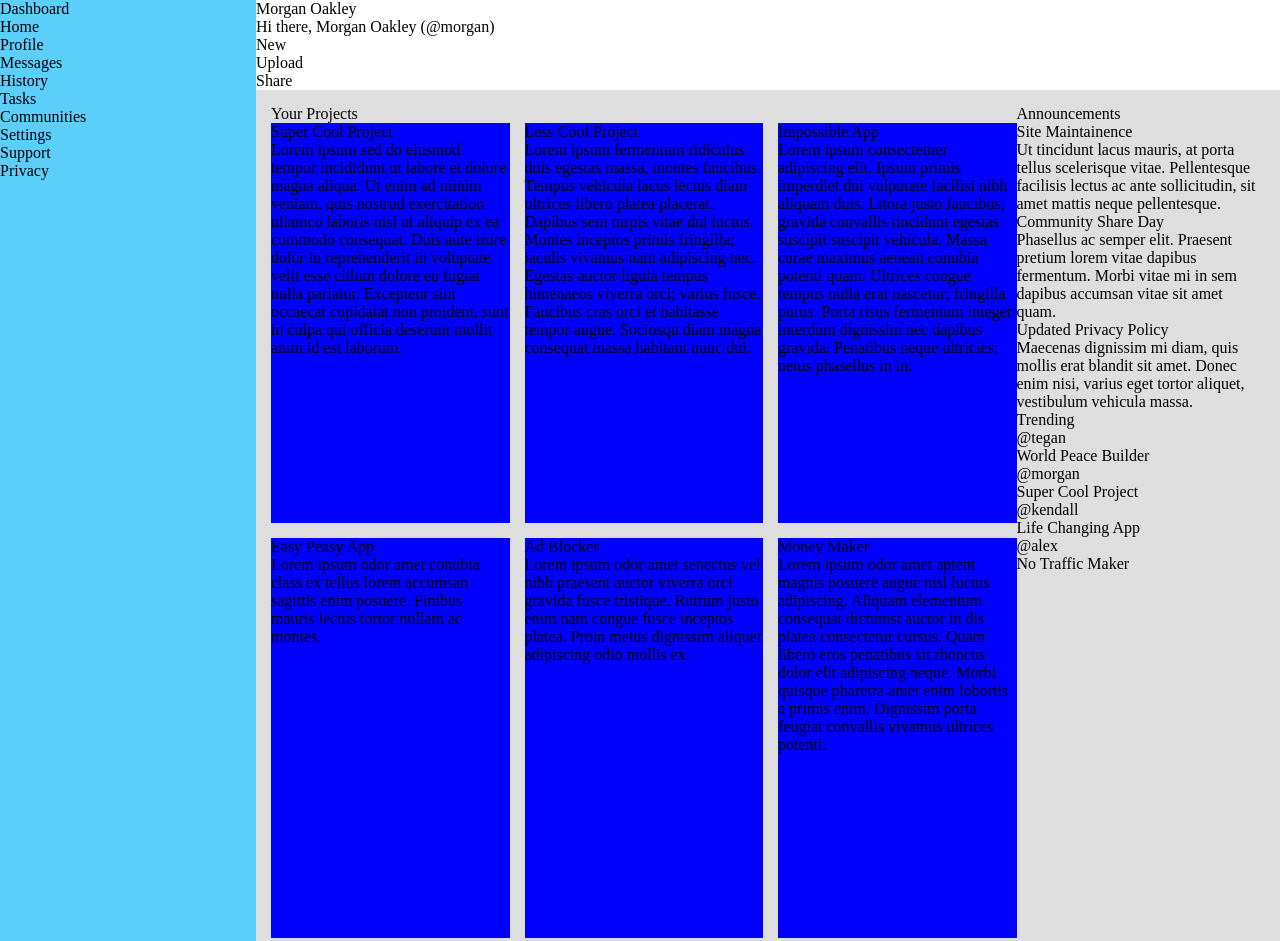
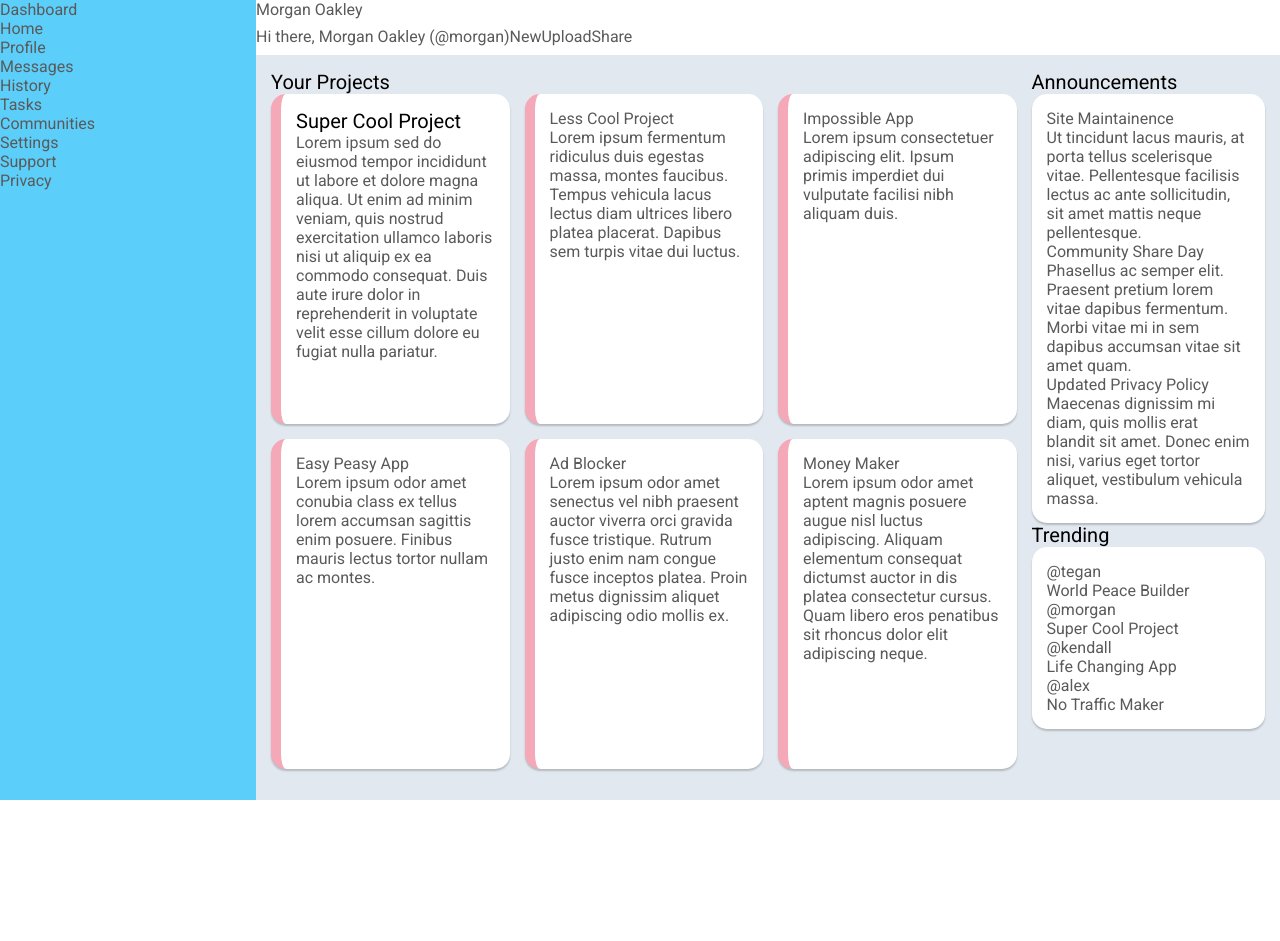
Before and after one commit to eris6/admindashboard, a plain HTML site: page index.html in a window 1280 px wide. Shown: the top 941 px of the page. After the commit the page ends 800 px from the top, so only its background shows below. Drawn offline with Linux system fonts and the light colour scheme.

Commit message:
Add font and border colors/shadows

```diff
--- a/index.html
+++ b/index.html
@@ -5,17 +5,25 @@
     <meta name="viewport" content="width=device-width, initial-scale=1.0">
     <title>Document</title>
     <link rel="stylesheet" href="styles.css">
+    <link rel="preconnect" href="https://fonts.googleapis.com">
+    <link rel="preconnect" href="https://fonts.gstatic.com" crossorigin>
+    <link href="https://fonts.googleapis.com/css2?family=Roboto:ital,wght@0,100;0,300;0,400;0,500;0,700;0,900;1,100;1,300;1,400;1,500;1,700;1,900&display=swap" rel="stylesheet">
+
 </head>
 <body>
     <div class="container">
         <div class="header">
-            <div class="top-header-row"></div>
+            <div class="top-header-row">
                 <div class="search-bar"></div>
                 <div class="top-right-icons">Morgan Oakley</div>
+            </div>
+            <div class="bottom-header-row">
                 <div class="welcome-message">Hi there, Morgan Oakley (@morgan)</div>
                 <div class="new-button">New</div>
                 <div class="upload-button">Upload</div>
                 <div class="share-button">Share</div>
+            </div>
+
         </div>
         <div class="sidebar">
             <div class="dashboard">Dashboard</div>
@@ -32,24 +40,25 @@
 
         <div class="main-container">
             <div class="your-projects">
-                Your Projects
+                <div class="main-content-header">Your Projects</div>
 
                 <div class="all-cards">
                     <div class="card">
-                        Super Cool Project
-                        <p>Lorem ipsum sed do eiusmod tempor incididunt ut labore et dolore magna aliqua. Ut enim ad minim veniam, quis nostrud exercitation ullamco laboris nisi ut aliquip ex ea commodo consequat. Duis aute irure dolor in reprehenderit in voluptate velit esse cillum dolore eu fugiat nulla pariatur. Excepteur sint occaecat cupidatat non proident, sunt in culpa qui officia deserunt mollit anim id est laborum.</p>
+                        <div class="main-content-header">Super Cool Project</div>
+
+                        <p>Lorem ipsum sed do eiusmod tempor incididunt ut labore et dolore magna aliqua. Ut enim ad minim veniam, quis nostrud exercitation ullamco laboris nisi ut aliquip ex ea commodo consequat. Duis aute irure dolor in reprehenderit in voluptate velit esse cillum dolore eu fugiat nulla pariatur.</p>
                     </div>
                     <div class="card">
                         Less Cool Project
-                        <p>Lorem ipsum fermentum ridiculus duis egestas massa, montes faucibus. Tempus vehicula lacus lectus diam ultrices libero platea placerat. Dapibus sem turpis vitae dui luctus. Montes inceptos primis fringilla; iaculis vivamus nam adipiscing nec. Egestas auctor ligula tempus himenaeos viverra orci; varius fusce. Faucibus cras orci et habitasse tempor augue. Sociosqu diam magna consequat massa habitant nunc dui.</p>
+                        <p>Lorem ipsum fermentum ridiculus duis egestas massa, montes faucibus. Tempus vehicula lacus lectus diam ultrices libero platea placerat. Dapibus sem turpis vitae dui luctus.</p>
                     </div>
                     <div class="card">
                         Impossible App
-                        <p>Lorem ipsum consectetuer adipiscing elit. Ipsum primis imperdiet dui vulputate facilisi nibh aliquam duis. Litora justo faucibus, gravida convallis tincidunt egestas suscipit suscipit vehicula. Massa curae maximus aenean conubia potenti quam. Ultrices congue tempus nulla erat nascetur; fringilla purus. Porta risus fermentum integer interdum dignissim nec dapibus gravida. Penatibus neque ultricies; netus phasellus in in.</p>
+                        <p>Lorem ipsum consectetuer adipiscing elit. Ipsum primis imperdiet dui vulputate facilisi nibh aliquam duis. </p>
                     </div>
                     <div class="card">
                         Easy Peasy App
-                        <p>Lorem ipsum odor amet conubia class ex tellus lorem accumsan sagittis enim posuere. Finibus mauris lectus tortor nullam ac montes.                    </p>
+                        <p>Lorem ipsum odor amet conubia class ex tellus lorem accumsan sagittis enim posuere. Finibus mauris lectus tortor nullam ac montes.</p>
                     </div>
                     <div class="card">
                         Ad Blocker
@@ -57,14 +66,14 @@
                     </div>
                     <div class="card">
                         Money Maker
-                        <p>Lorem ipsum odor amet aptent magnis posuere augue nisl luctus adipiscing. Aliquam elementum consequat dictumst auctor in dis platea consectetur cursus. Quam libero eros penatibus sit rhoncus dolor elit adipiscing neque. Morbi quisque pharetra amet enim lobortis a primis enim. Dignissim porta feugiat convallis vivamus ultrices potenti.</p>
+                        <p>Lorem ipsum odor amet aptent magnis posuere augue nisl luctus adipiscing. Aliquam elementum consequat dictumst auctor in dis platea consectetur cursus. Quam libero eros penatibus sit rhoncus dolor elit adipiscing neque. </p>
                     </div>
                 </div>
 
             </div>
             <div class="right-bar">
+                <div class="main-content-header">Announcements</div>
                 <div class="announcements">
-                    Announcements
                     <div class="site-maintainence">
                         Site Maintainence
                         <p>Ut tincidunt lacus mauris, at porta tellus scelerisque vitae. Pellentesque facilisis lectus ac ante sollicitudin, sit amet mattis neque pellentesque.</p>
@@ -79,8 +88,8 @@
                         <p>Maecenas dignissim mi diam, quis mollis erat blandit sit amet. Donec enim nisi, varius eget tortor aliquet, vestibulum vehicula massa.</p>
                     </div>
                 </div>
+                <div class="main-content-header">Trending</div>
                 <div class="trending">
-                    Trending
                     <div class="trending-row-one">
                         <p>@tegan</p>
                         <p>World Peace Builder</p>
--- a/styles.css
+++ b/styles.css
@@ -1,6 +1,8 @@
 *{
     margin: 0;
     padding: 0;
+    font-family: "Roboto", 'Times New Roman', Times, serif;
+    color: #5A5A5A;
 }
 
 
@@ -28,7 +30,7 @@
 }
 
 .main-container{
-    background-color: #DEDEDE;
+    background-color: #e2e8f0;
     display: grid;
     grid-template-columns: 3fr 1fr;
     padding: 15px;
@@ -42,8 +44,41 @@
     gap: 15px;
 }
 
+.right-bar{
+    padding-left: 15px;
+}
+
 .card{
-    background-color: blue;
-    height: 400px;
+    padding: 15px;
+    background-color: white;
+    border-radius: 15px;
+    height: 300px;
+    border-left: 10px solid #F5A9B8;
+    box-shadow: 0px 2px 2px rgba(0,0,0,0.2);
+}
+
+
+.announcements, .trending{
+    padding: 15px;
+    background-color: white;
+    border-radius: 15px;
+    box-shadow: 0px 2px 2px rgba(0,0,0,0.2);
 
 }
+
+.main-content-header{
+    font-size: 20px;
+    font-weight: 400;
+    color: black;
+
+}
+
+.top-header-row{
+    display: flex;
+}
+
+
+
+.bottom-header-row{
+    display: flex;
+}
```
Lines whose indentation alone changed are shown as unchanged.
